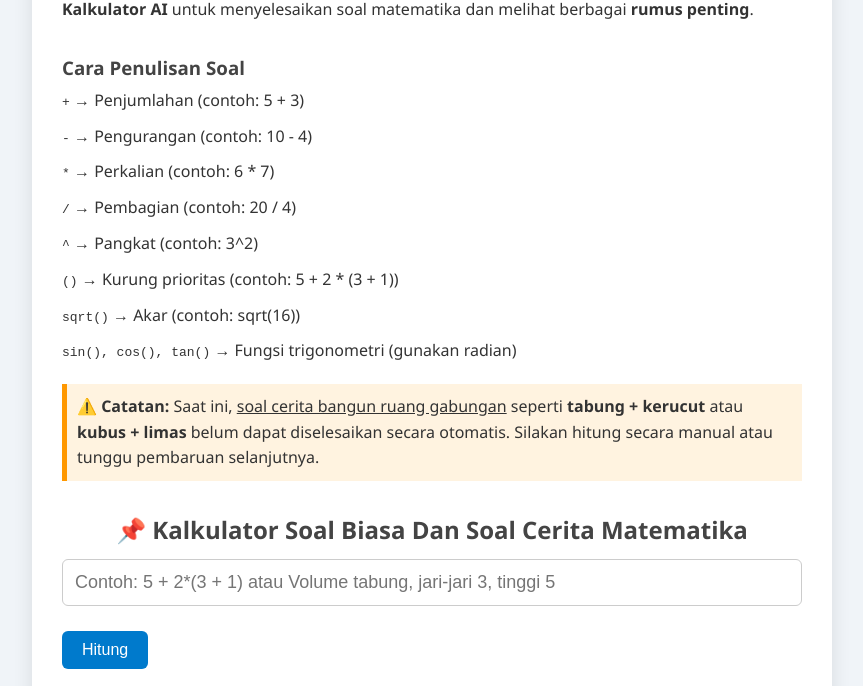
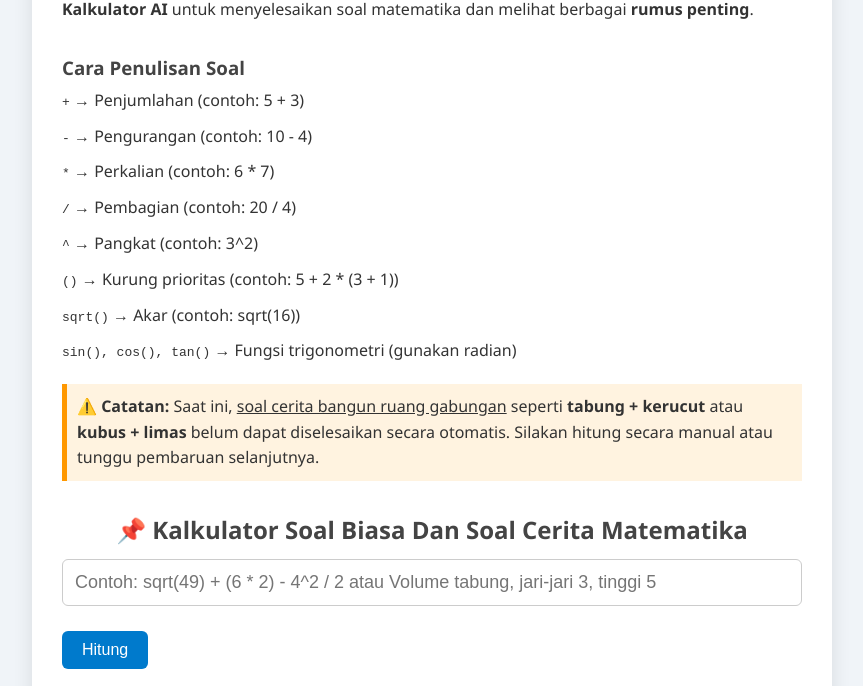
Before and after one commit to dickycm/sihpintar, a plain HTML site: page index.html in a window 1280 px wide. Shown: the part 114-800 px from the top of the page, without its empty margins (208-1071 px from the left). Drawn offline with nearby package versions, Linux system fonts and the light colour scheme.

Commit message:
update terbaru

```diff
--- a/index.html
+++ b/index.html
@@ -33,7 +33,7 @@
     <!-- Kalkulator -->
     <section class="calculator">
       <h2>📌 Kalkulator Soal Biasa Dan Soal Cerita Matematika</h2>
-      <input type="text" id="question" placeholder="Contoh: 5 + 2*(3 + 1) atau Volume tabung, jari-jari 3, tinggi 5">
+      <input type="text" id="question" placeholder="Contoh: sqrt(49) + (6 * 2) - 4^2 / 2 atau Volume tabung, jari-jari 3, tinggi 5">
       <button onclick="solveMath()">Hitung</button>
       <div id="answer" class="output"></div>
       <div id="steps" class="steps"></div>
```
